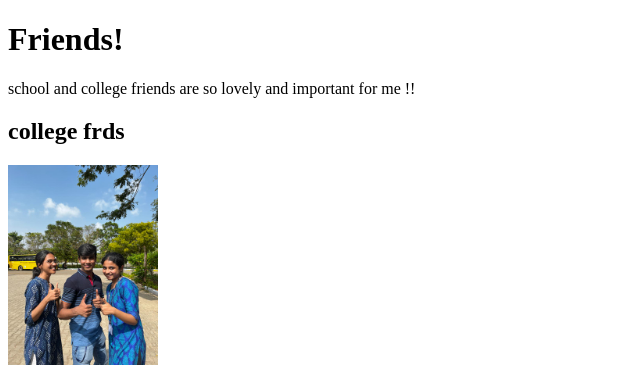
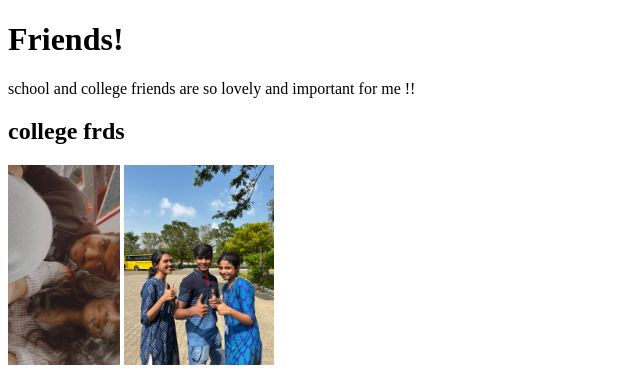
Before and after one commit to jayanth142006/html-jayanth, a plain HTML site: page frd.html in a window 1280 px wide. Shown: the top 386 px of the page, without its empty margins (0-640 px from the left). Drawn offline with Linux system fonts and the light colour scheme.

Commit message:
Update frd.html

```diff
--- a/frd.html
+++ b/frd.html
@@ -8,6 +8,7 @@
         <h1>Friends!</h1>
         <p>school and college friends are so lovely and important for me !!</p>
         <h2>college frds</h2>
+        <img src="img/frd1 (3).jpeg" height="200" />
         <img src="img/frd1 (5).jpeg" height="200"/>
         <h2>school frds</h2>
         <img src="img/frd2.jpeg" height="200"/>
```
